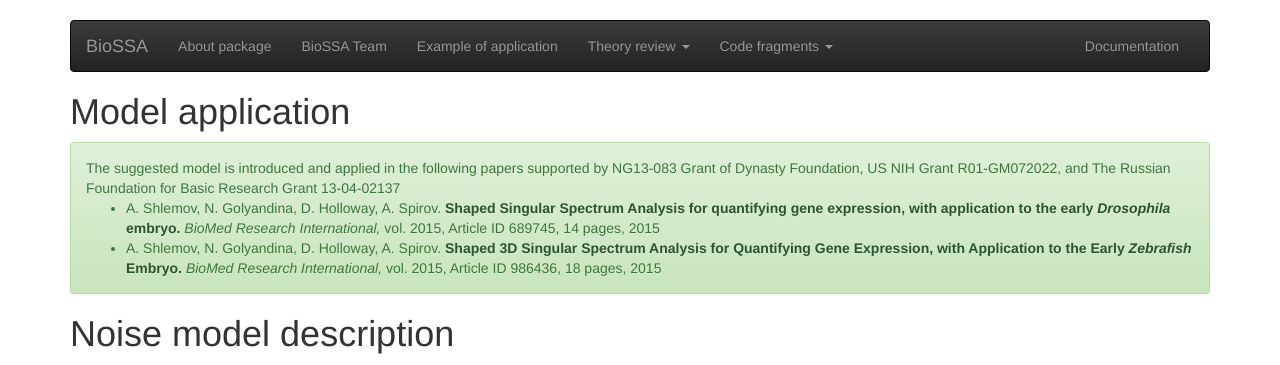
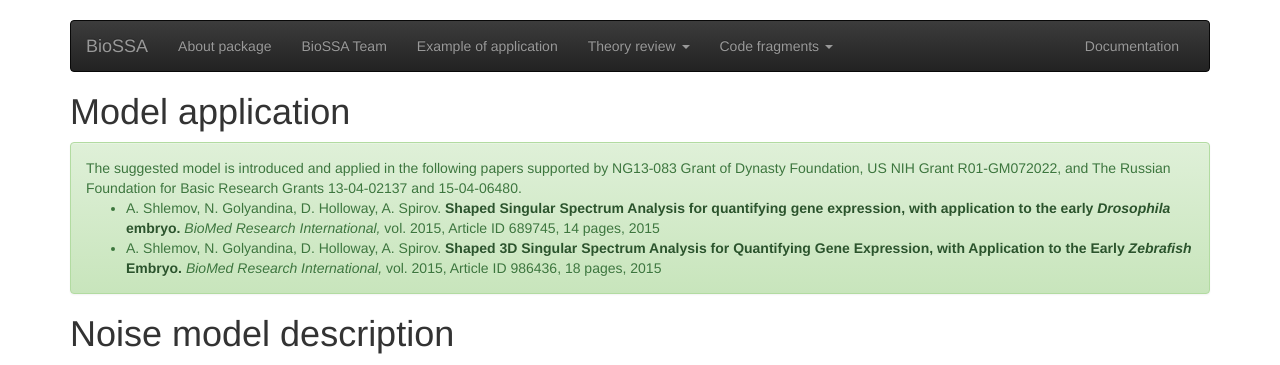
Before and after one commit to BioSSA/BioSSA.github.io, a Jekyll site: the page built from 02-noise_theory.markdown, in a window 1280 px wide. Shown: the top 365 px of the page. Built offline with Jekyll 4.4.1, drawn with Linux system fonts in a browser that asks for light colours; nearby versions of some CDN libraries; formulas are drawn with MathJax 3.

Commit message:
Add missign RNF grant

```diff
--- a/02-noise_theory.markdown
+++ b/02-noise_theory.markdown
@@ -7,7 +7,10 @@ tags: theory
 
 # Model application
 <div class="alert alert-success">
-    The suggested model is introduced and applied in the following papers supported by NG13-083 Grant of Dynasty Foundation, US NIH Grant R01-GM072022, and The Russian Foundation for Basic Research Grant 13-04-02137
+    The suggested model is introduced and applied in the following papers
+    supported by NG13-083 Grant of Dynasty Foundation, US NIH Grant
+    R01-GM072022, and The Russian Foundation for Basic Research Grants
+    13-04-02137 and 15-04-06480.
     <ul>
     <li> A. Shlemov, N. Golyandina, D. Holloway, A. Spirov. <a href = "https://www.hindawi.com/journals/bmri/2015/689745/" class="alert-link">
     Shaped Singular Spectrum Analysis for quantifying gene expression, with application to the early <i>Drosophila</i> embryo.</a> <i>BioMed Research International,</i> vol. 2015, Article ID 689745, 14 pages, 2015</li>
```
